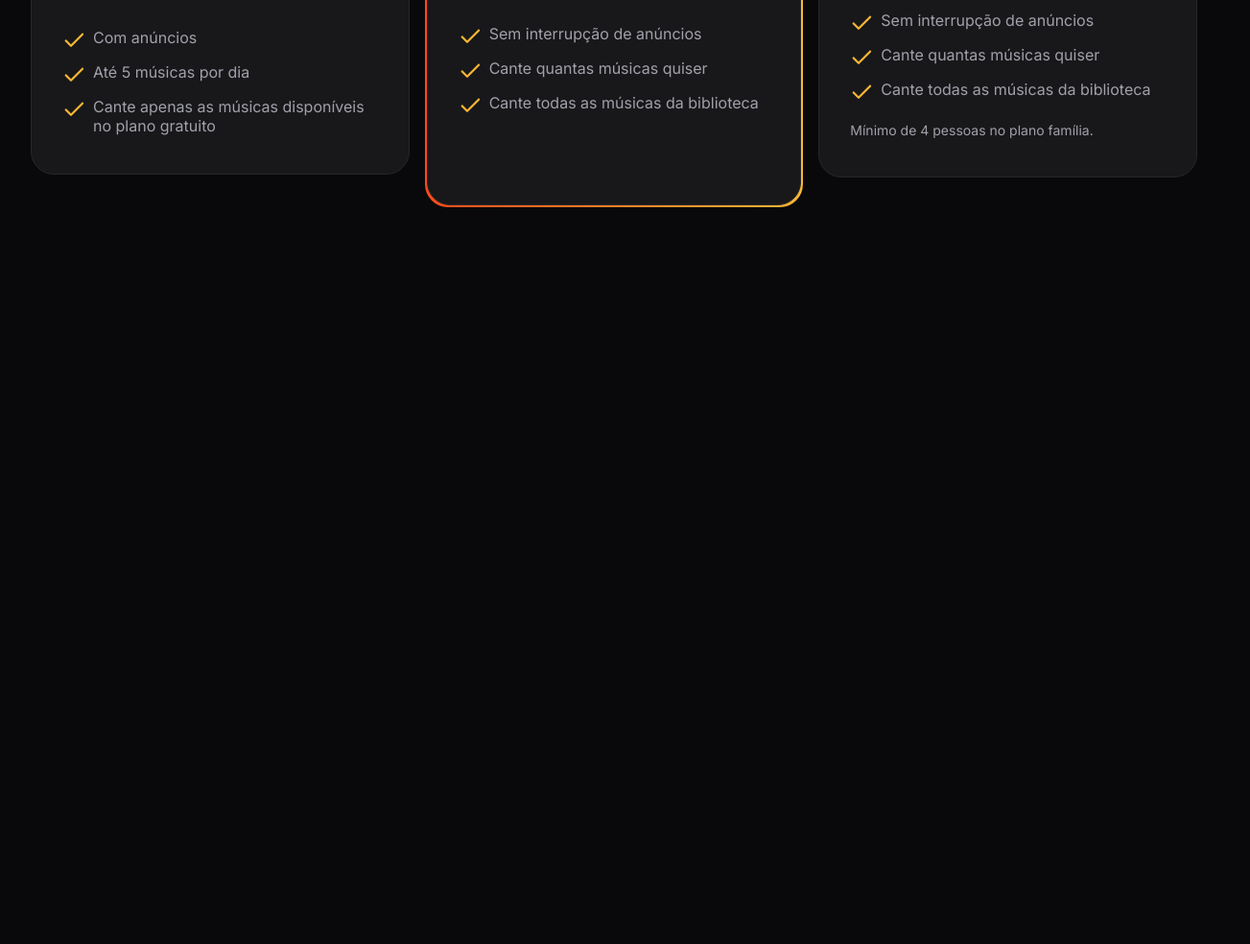
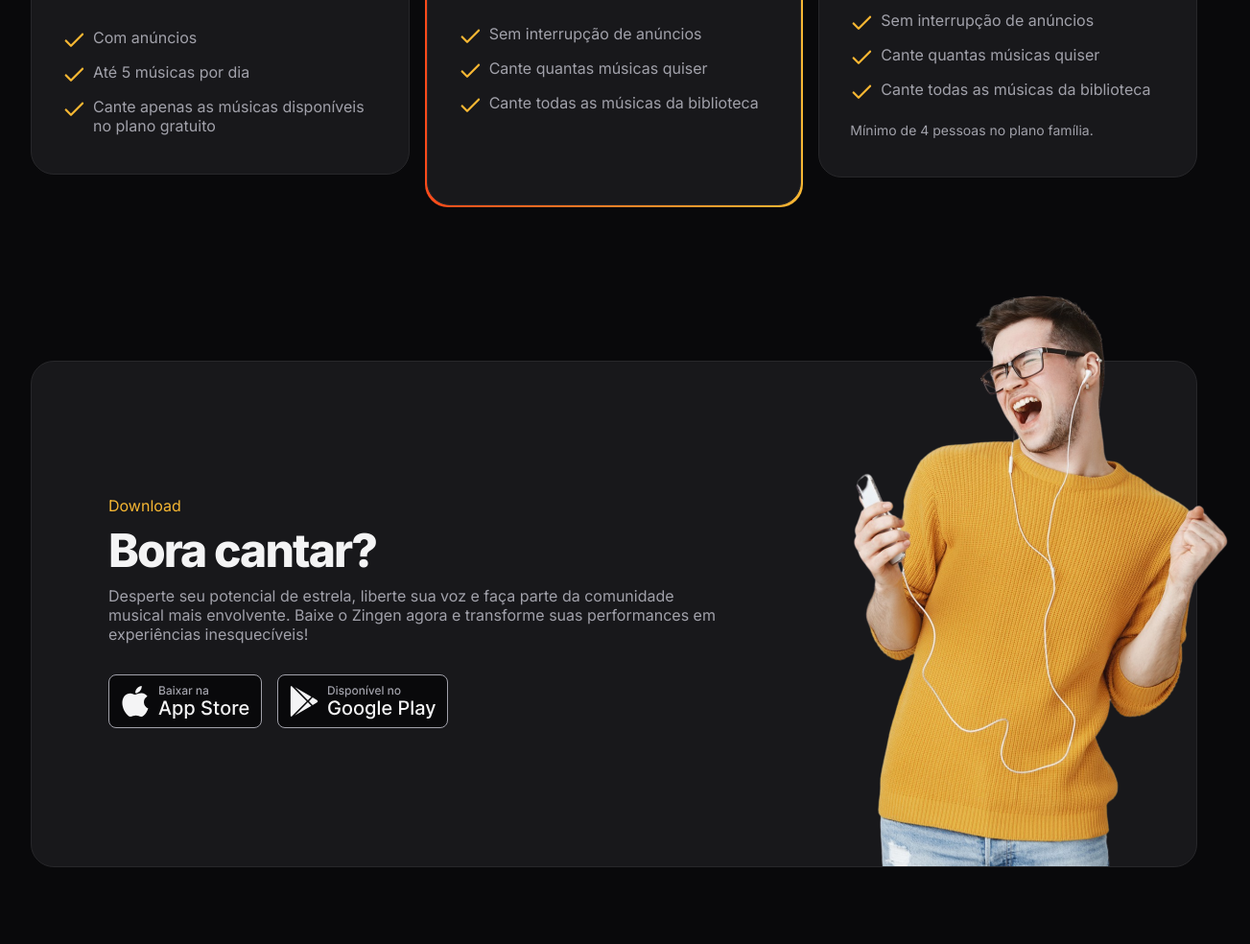
Before and after one commit to kesiavit/Zingen, a plain HTML site: page index.html in a window 1280 px wide. Shown: the part 3222-4206 px from the top of the page at 96% size, 1303 px wide, since content can reach past the window. Before the commit the page ends 3518 px from the top, so only its background shows below. Drawn offline with Linux system fonts and the light colour scheme.

Commit message:
download section

```diff
--- a/index.html
+++ b/index.html
@@ -179,5 +179,31 @@
         </div>
 
     </section>
+
+    <section id="download">
+        <div class="container py-xl">
+            <div class="card px-lg even-columns items-center">
+                <div>
+                    <header>
+                        <strong>Download</strong>
+                        <h2>Bora cantar?</h2>
+                    </header>
+                    <p>Desperte seu potencial de estrela, liberte sua voz e faça parte da comunidade musical mais envolvente. Baixe o Zingen agora e transforme suas performances em experiências inesquecíveis!</p>
+
+                    <div class="buttons flex gap-1">
+                        <a href="#">
+                            <img src="./assets/app-store.svg" alt="Baixar da Apple Store">
+                        </a>
+                        <a href="#">
+                            <img src="./assets/google-play.svg" alt="Baixar da Play Store">
+                        </a>
+                    </div>
+                </div>
+
+
+                    <img src="./assets/img/rapaz-ouvindo-musica-com-fones-de-ouvido-e-cantando-no-aplicativo-de-karaoke-removebg 1.png" alt="">
+            </div>
+        </div>
+    </section>
 </body>
 </html>
--- /dev/null
+++ b/styles/download.css
@@ -0,0 +1,32 @@
+#download {
+
+    .card {
+        padding: 3rem 1.5rem 15rem;
+        position: relative;
+
+        & > img {
+            width: 14.5rem;
+            position: absolute;
+            bottom: 0;
+            right: -3.5rem;
+        }
+    }
+    .buttons {
+        flex-wrap: wrap;
+        margin-top: 2rem;
+    }
+
+    @media (width >= 80em) {
+        .card {
+            padding: 8.75rem 5rem;
+
+            & > div:nth-child(1) {
+                max-width: 40rem;
+            }
+
+            & > img {
+                width: 29.125rem;
+            }
+        }
+    }
+}
--- a/styles/global.css
+++ b/styles/global.css
@@ -49,6 +49,8 @@ html {
     font-size: var(--fs-base);
     line-height: 1.6r;
     color: var(--text-color-primary);
+
+    overflow-x: hidden;
 }
 
 body {
--- a/styles/index.css
+++ b/styles/index.css
@@ -9,3 +9,4 @@
 @import url(cards.css);
 @import url(features.css) (width >= 80rem);
 @import url(pricing.css);
+@import url(download.css);
```
Also changed, not shown: assets/app-store.svg (added), assets/google-play.svg (added).
